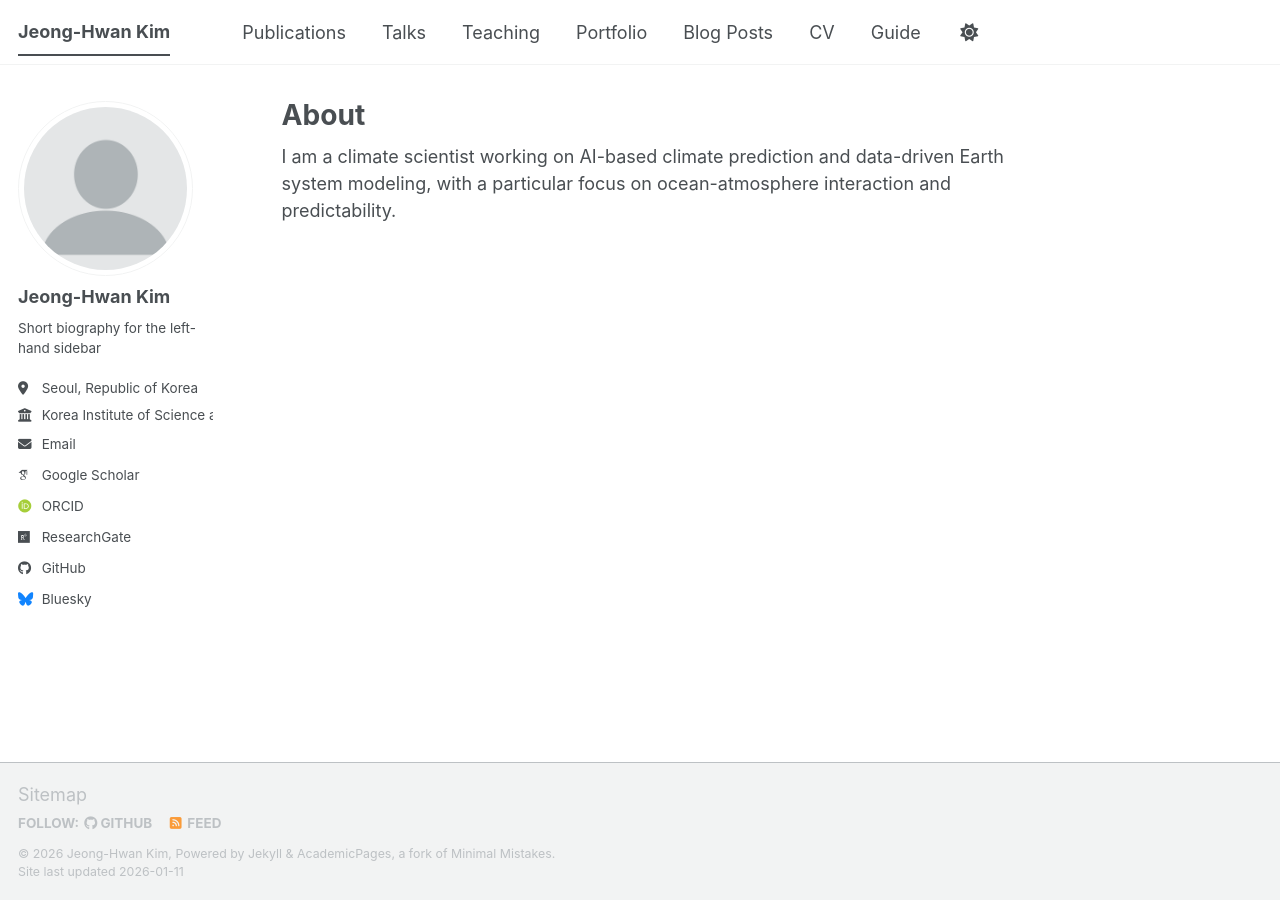
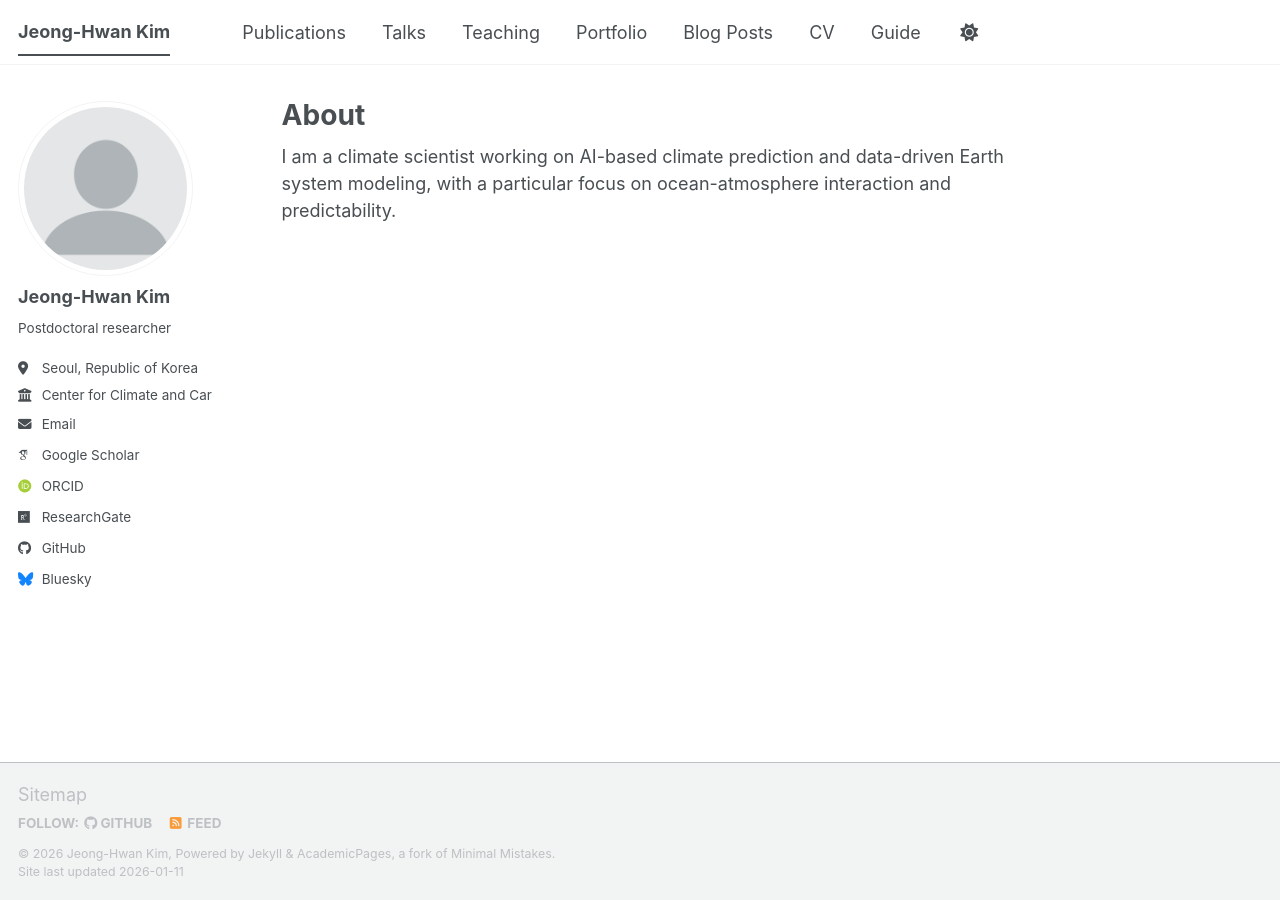
Before and after one commit to jeonghwan723/jeonghwan723.github.io, a Jekyll site: the page built from _pages/about.md, in a window 1280 px wide. Built offline with Jekyll 4.4.1, drawn with Linux system fonts in a browser that asks for light colours; some web fonts are replaced; a script bundle is joined from its source files by our own code; library files that are not in the unit come from our copies.

Commit message:
Update bio and employer information in config

```diff
--- a/_config.yml
+++ b/_config.yml
@@ -26,9 +26,9 @@ author:
   avatar           : "profile.png"
   name             : "Jeong-Hwan Kim"
   pronouns         : # example: "she/her"
-  bio              : "Short biography for the left-hand sidebar"
+  bio              : "Postdoctoral researcher"
   location         : "Seoul, Republic of Korea"
-  employer         : "Korea Institute of Science and Technology"
+  employer         : "Center for Climate and Carbon Cycle Research, Korea Institute of Science and Technology"
   uri              : # URL
   email            : "spikio19@naver.com"
 
@@ -51,7 +51,7 @@ author:
   bitbucket        : # Username - Update with your username on the site
   codepen          : # Username
   dribbble         : # Username
-  github           : "academicpages"
+  github           : "jeonghwan723"
   kaggle           : # Username
   stackoverflow    : # User number or user number and name (i.e., use "1" or "1/jeff-atwood")
 
```
